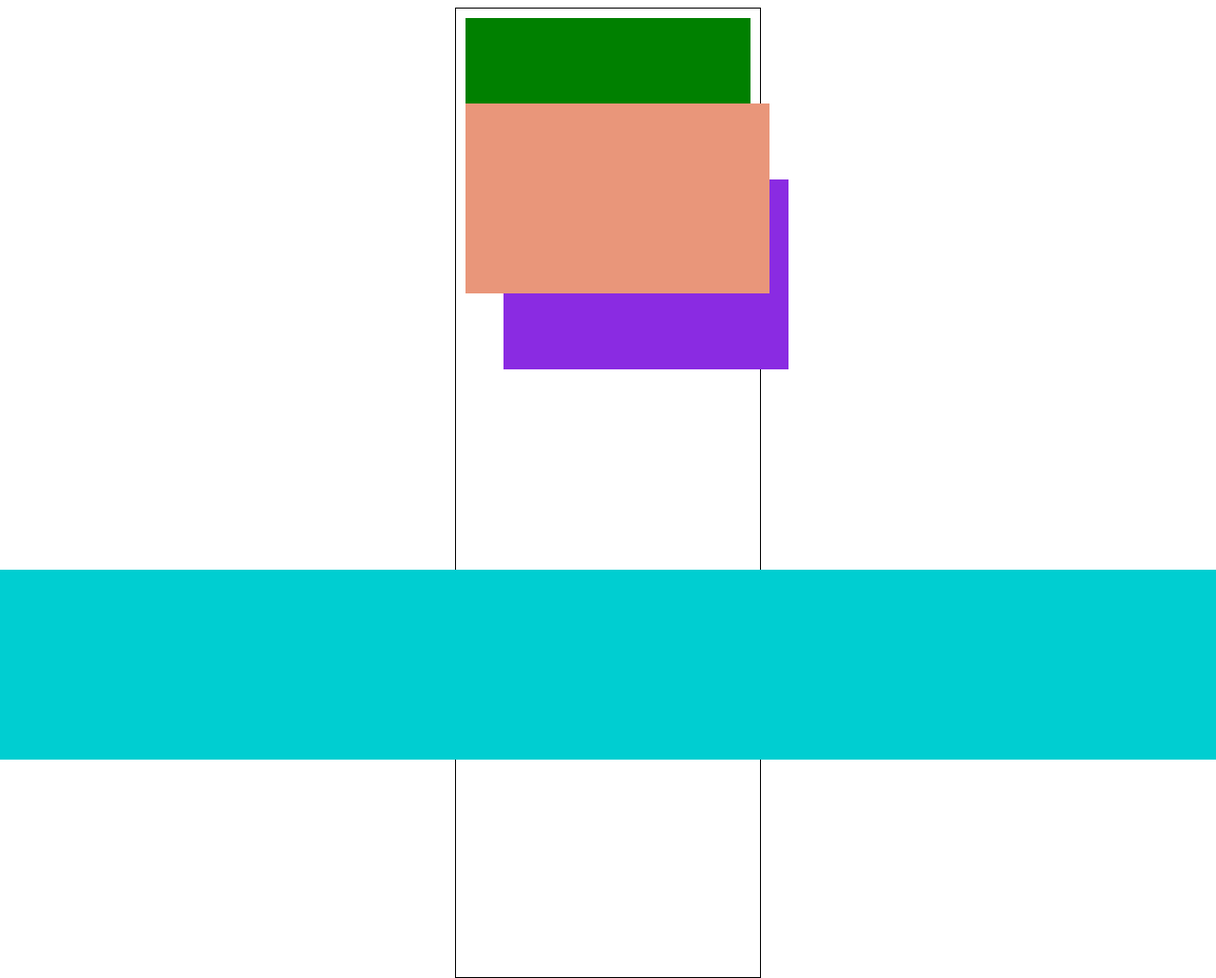
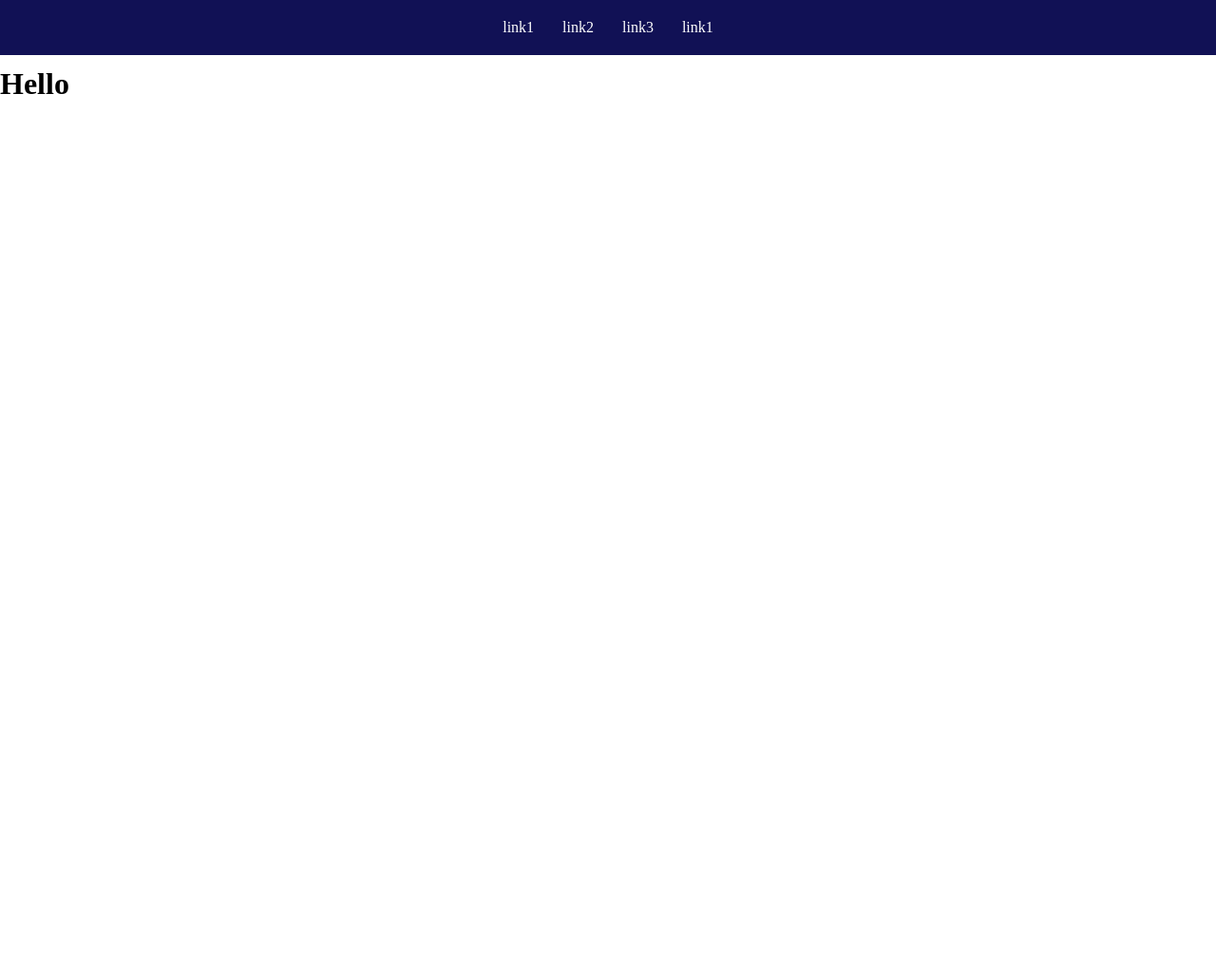
Before and after one commit to ihor97/latushkin, a plain HTML site: page index.html in a window 1280 px wide. Shown: the whole page at 95% size. After the commit the page ends 1000 px from the top, so only its background shows below. Drawn offline with Linux system fonts and the light colour scheme.

Commit message:
перша задача

```diff
--- a/index.html
+++ b/index.html
@@ -17,18 +17,41 @@
 <body>
 
 
-
-<div class="elems">
-  <div class="pos"></div>
-  <div class="pos rel"></div>
-  <div class="pos abs"></div>
-  <div class="pos fix"></div>
-</div>
-
-
-
-
-
+<header>
+  <nav>
+    <ul>
+      <li>
+        <a href=""> link1</a>
+      </li>
+      <li>
+        <a href=""> link2</a>
+      </li>
+      <li>
+        <a href=""> link3</a>
+        <ol>
+          <li>
+            <a href="">Link for google.com</a>
+          </li>
+          <li>
+            <a href="">Link for 1.2</a>
+          </li>
+          <li>
+            <a href="">Link for 1.3</a>
+          </li>
+          <li>
+            <a href="">Link for 1.4</a>
+          </li>
+        </ol>
+      </li>
+      <li>
+        <a href=""> link1</a>
+      </li>
+    </ul>
+  </nav>
+</header>
+<main>
+  <h1>Hello</h1>
+</main>
 
 
 
--- a/style.css
+++ b/style.css
@@ -1,51 +1,55 @@
- .elems{
-    height: 1000px;
-    margin: 0 auto;
-    padding: 10px;
-    width: 300px;
-    border: 1px solid black;
+*{
+    margin: 0;
+    padding: 0;
+    box-sizing: border-box;
+}
+header{
+    background-color: #115;
+    width: 100%;
+    padding: 0 20%;
+    position: fixed;
+    top: 0;
+    left: 0;
+}
+
+header nav ul{
+    display: flex;
+    align-items: flex-start;
+    justify-content: center;
+}
+header nav ul li{
+    display: block;
     position: relative;
- }
+}
+header nav ul li a {
+display: block;
+padding: 20px 15px;
+text-decoration: none;
+color: #fff;
 
- .elems .pos{
-    height: 200px;
-    background-color: green;
-    margin-bottom: 10px;
- }
-/* :nth-child(2): Це псевдоклас CSS, який вибирає елемент, який є другим дочірнім елементом
-свого батьківського елемента.
-В даному випадку, це вираз вибере другий елемент з класом "pos" серед його батьківських елементів. */
- .elems .pos:nth-child(2){
-    background-color: blueviolet;
- }
 
- .elems .pos:nth-child(3){
-    background-color: darksalmon;
- }
+}
+header nav ul li a:hover{
+background-color: #77c;
+}
 
- .elems .pos:nth-child(4){
-    background-color: darkturquoise;
- }
+header nav ul li:hover ol{
+    display: block;
+}
+/* замість того щоб вказувати ширину можна просто вакзати те щоб ніякий текст не переносився */
+header nav ul ol li{
+    white-space: nowrap;
+}
+header nav ul ol{
+    display: none;
+    position: absolute;
+    right: 0;
+    background-color: #115;
 
- .rel{
-    position: relative;
-    left: 40px;
-    bottom: 40px;
- }
- /* при абсолюьному позиціонуванні пропала  ширина */
-/* при абсолютному позиціонуванні у цьому випадку ширина відраховується від тега body  */
-/* при абсолютному аозиціонуванні елементи вистраюються по z осі  */
-.abs{
-    position: absolute;
-width: 100%;
-left: 10px;
-top: 100px;
+
 }
-/* елемент буде закріалений внизу і буде прокручуватися разом зі сторінкою */
-.elems .fix {
-    position: fixed;
-    bottom: 0;
-    width: 100%;
-    left: 0;
-    margin-bottom: 0px;
+
+main{
+    min-height: 1000px;
+    padding-top: 70px;
 }
```
